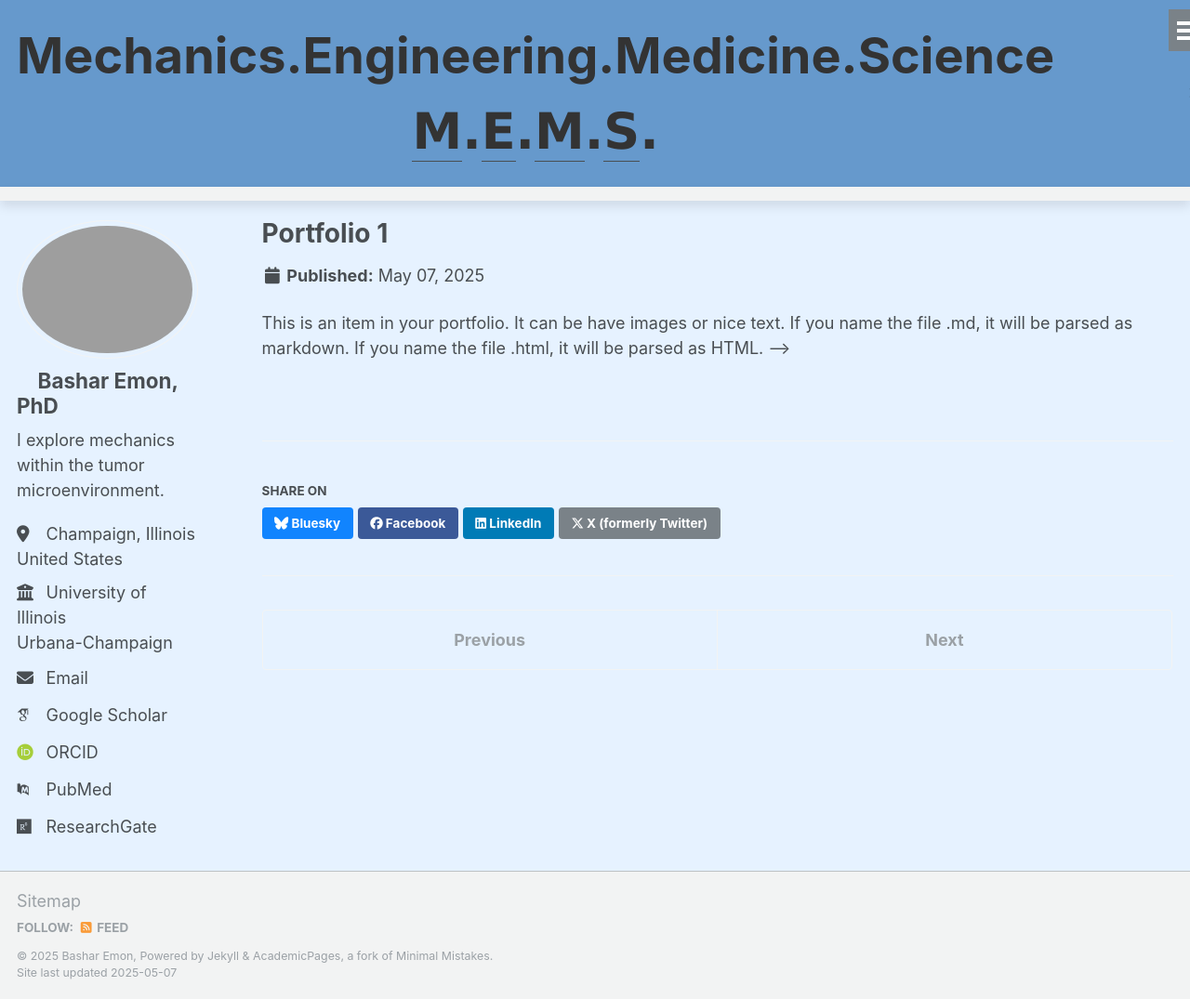
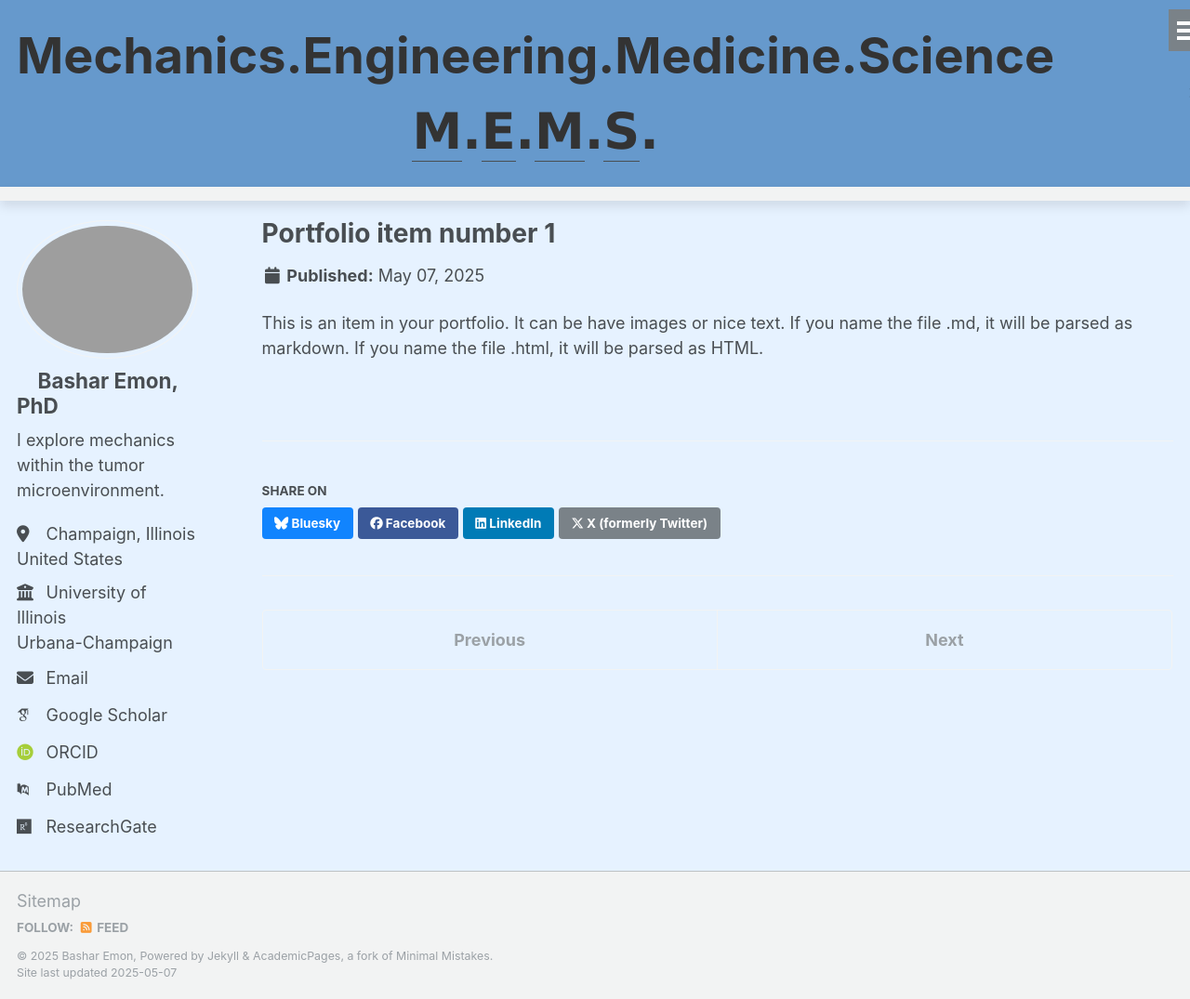
Before and after one commit to BasharEmon/BasharEmon.github.io, a Jekyll site: the page built from _portfolio/portfolio-1.md, in a window 1280 px wide and 1075 px high. Shown: the whole window at 93% size. Built offline with Jekyll 4.4.1, drawn with Linux system fonts in a browser that asks for light colours; some web fonts are replaced; part of the change alters nothing that is shown.

Commit message:
Update portfolio-1.md

```diff
--- a/_portfolio/portfolio-1.md
+++ b/_portfolio/portfolio-1.md
@@ -1,7 +1,7 @@
 ---
-<!-- title: "Portfolio item number 1"
+title: "Portfolio item number 1"
 excerpt: "Short description of portfolio item number 1<br/><img src='/images/500x300.png'>"
 collection: portfolio
 ---
 
-This is an item in your portfolio. It can be have images or nice text. If you name the file .md, it will be parsed as markdown. If you name the file .html, it will be parsed as HTML. -->
+This is an item in your portfolio. It can be have images or nice text. If you name the file .md, it will be parsed as markdown. If you name the file .html, it will be parsed as HTML.
```
